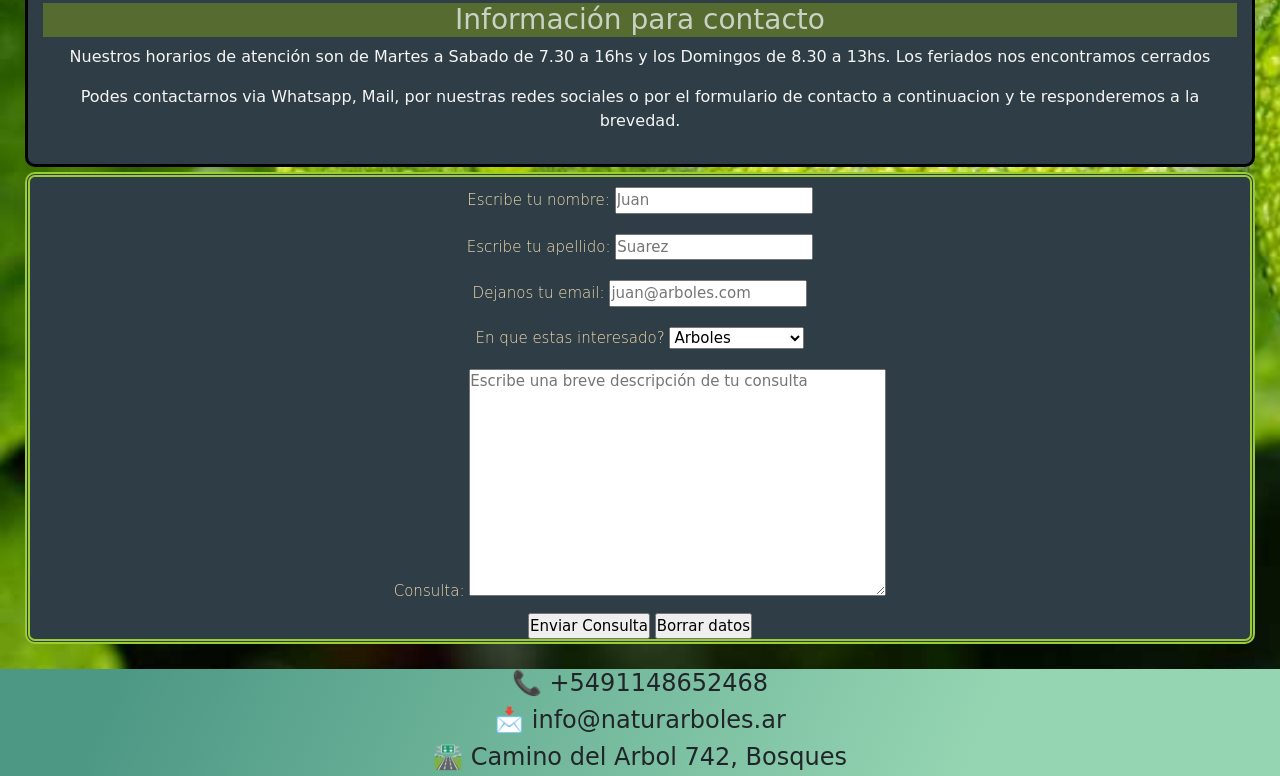
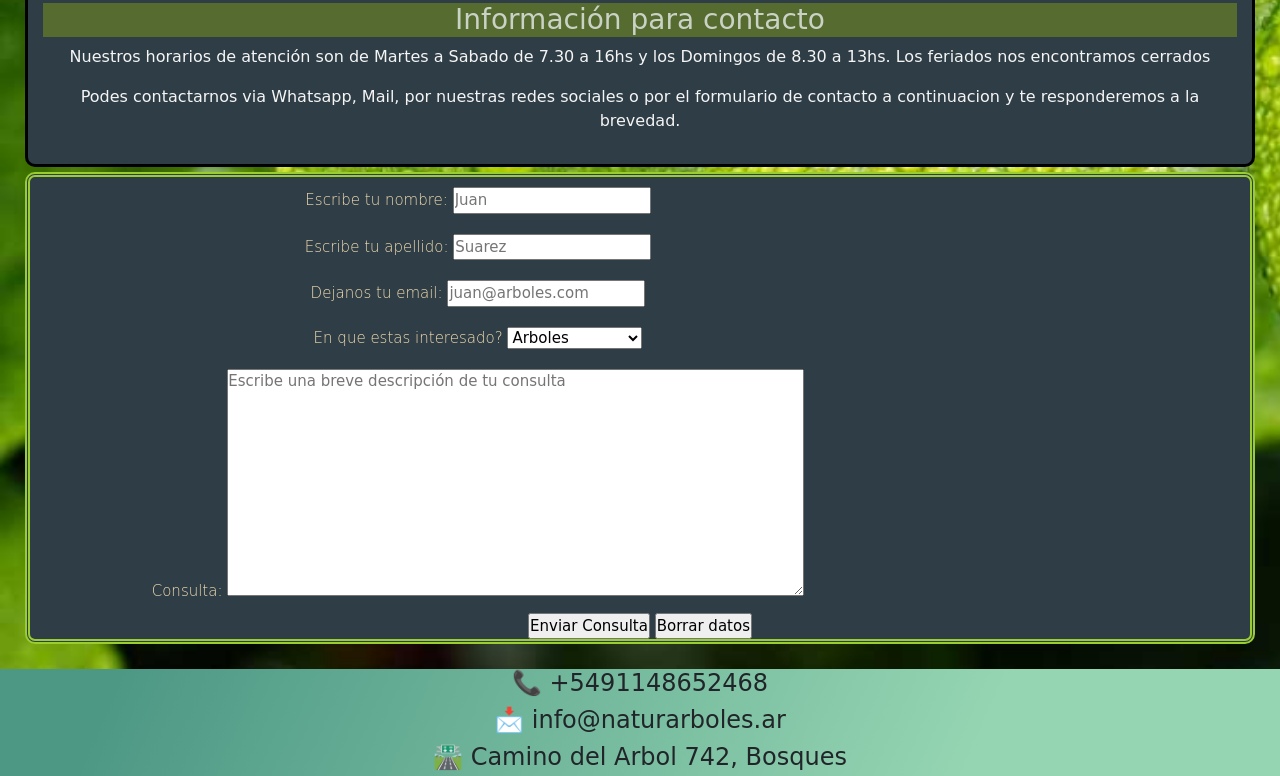
Before and after one commit to alejandromdiez/NaturArboles, a website: page pages/contacto.html in a window 1280 px wide. Shown: the part 674-1450 px from the top of the page. Drawn offline with nearby package versions, Linux system fonts and the light colour scheme.

Commit message:
correccion contacto v2

```diff
--- a/css/estilo.css
+++ b/css/estilo.css
@@ -123,6 +123,7 @@ main .formulario {
 }
 main .formcss {
   padding: 10px;
+  width: 70vw;
 }
 
 footer {
--- a/pages/contacto.html
+++ b/pages/contacto.html
@@ -90,7 +90,7 @@
 
                 <div class="formcss"><label for="com">Consulta:</label>
 
-                    <textarea name="com" id="" cols="50" rows="10" placeholder="Escribe una breve descripción de tu consulta" required></textarea>
+                    <textarea name="com" id="" cols="70" rows="10" placeholder="Escribe una breve descripción de tu consulta" required></textarea>
                 </div>
 
                 <input type="submit" value="Enviar Consulta">
```
